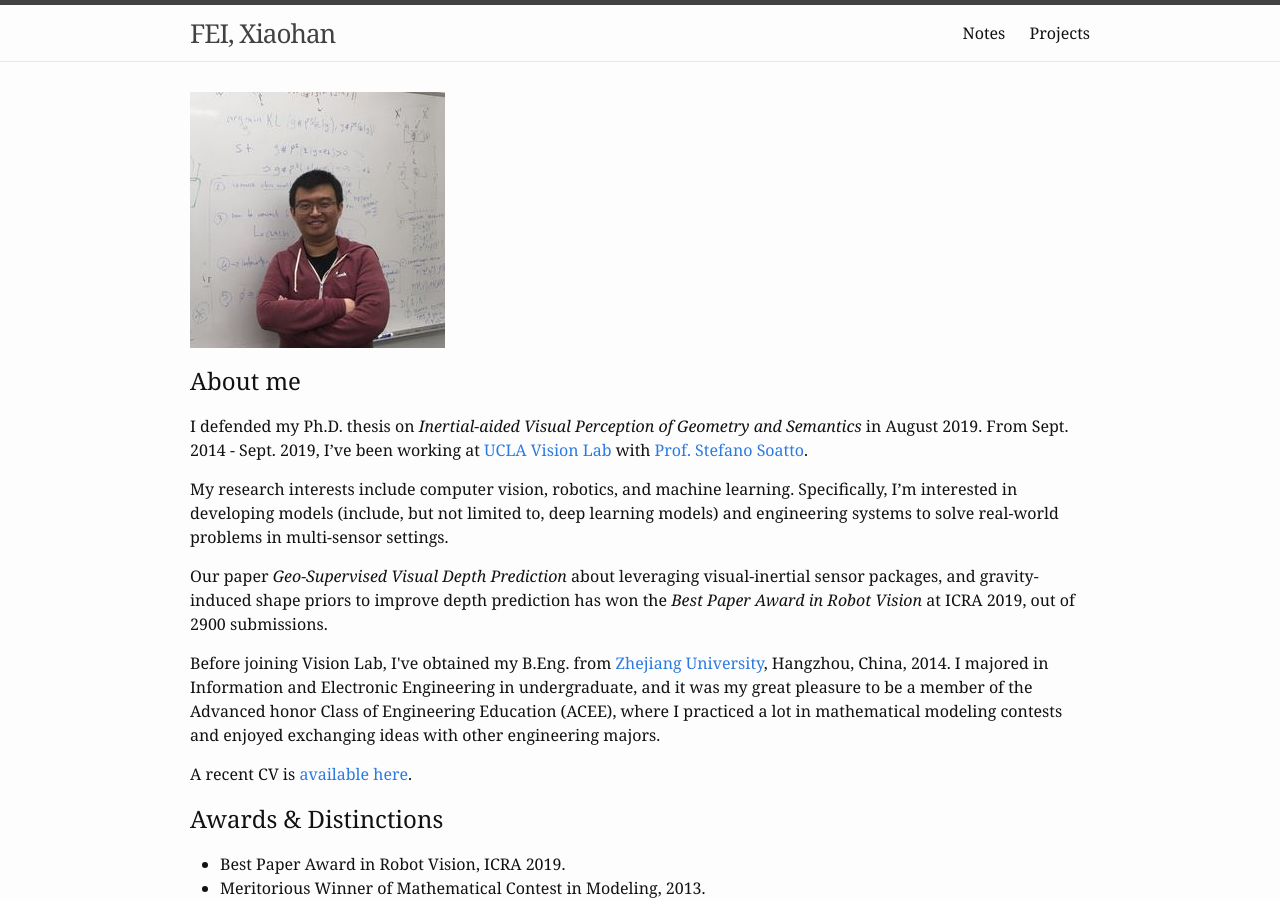
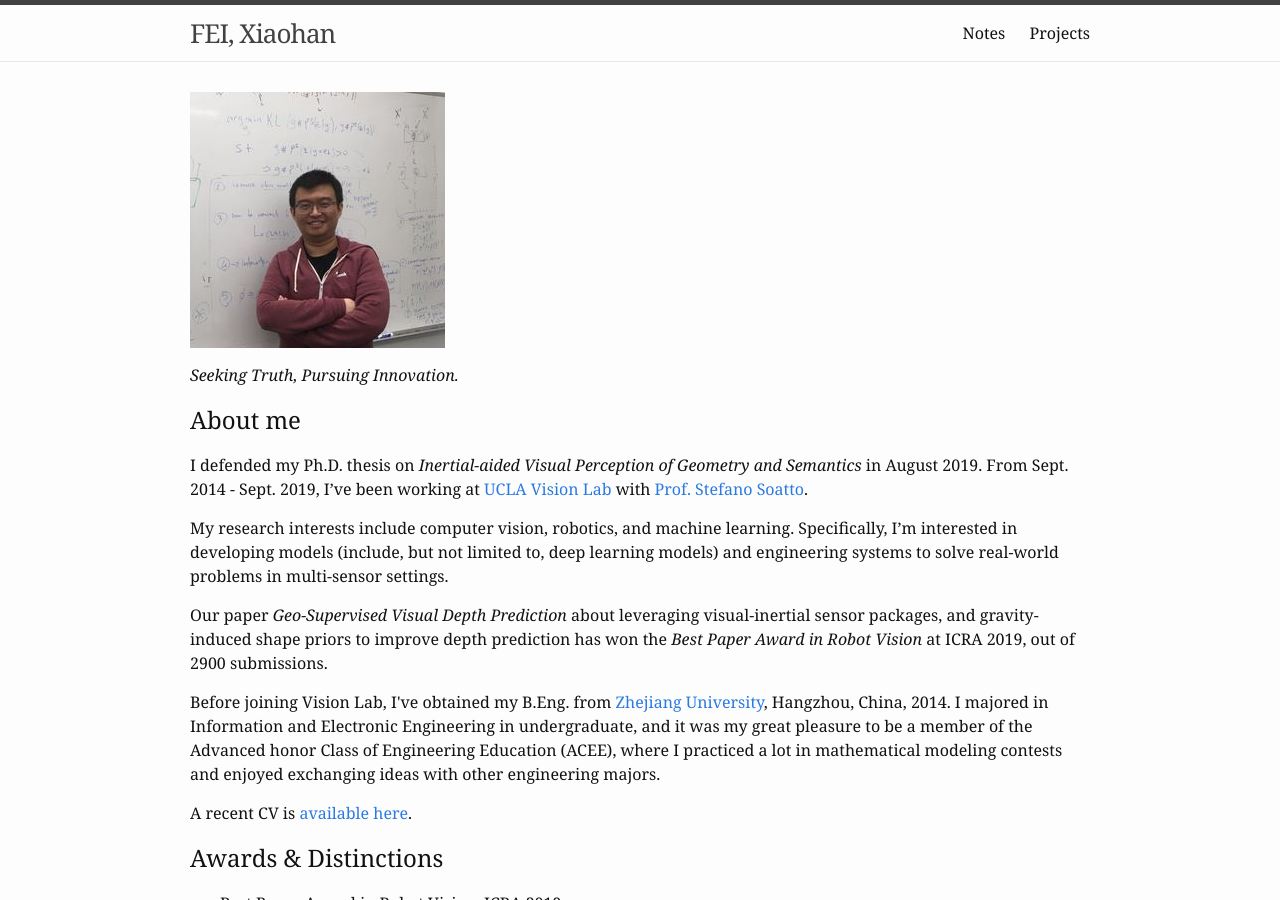
Before and after one commit to feixh/feixh.github.com, a Jekyll site: the page built from index.md, in a window 1280 px wide and 900 px high. Built offline with Jekyll 4.4.1, drawn with Linux system fonts in a browser that asks for light colours; formulas are drawn with MathJax 3.

Commit message:
Add Motto of Zhejiang University

```diff
--- a/index.md
+++ b/index.md
@@ -14,6 +14,8 @@ processEscapes: true
 </script>
 
 <img src="images/profile_small.jpg" alt="Smiley face" >
+
+*Seeking Truth, Pursuing Innovation.*
 
 ## About me
 I defended my Ph.D. thesis on *Inertial-aided Visual Perception of Geometry and Semantics* in August 2019. From Sept. 2014 - Sept. 2019, I've been working at [UCLA Vision Lab][about_visionlab] with [Prof. Stefano Soatto][about_ss].
```
